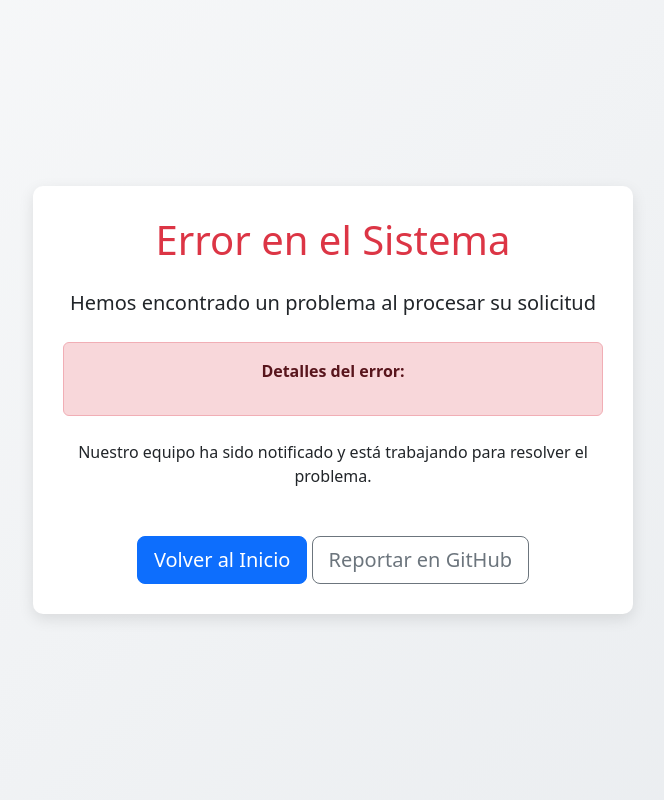
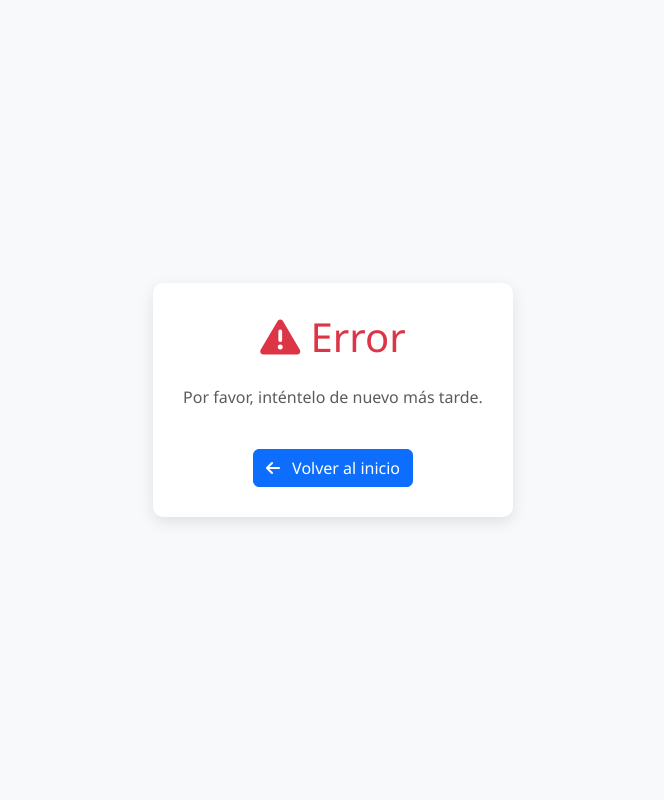
Before and after one commit to Willer5000/cryptotrendwgta, a Python web app: template templates/error.html in a window 1280 px wide. Shown: the whole page, without its empty margins (307-971 px from the left). Run offline with Jinja, Linux system fonts and the light colour scheme; the template is opened without the code that fills it, so the values that code supplies are empty.

Commit message:
Update error.html

```diff
--- a/templates/error.html
+++ b/templates/error.html
@@ -3,47 +3,36 @@
 <head>
     <meta charset="UTF-8">
     <meta name="viewport" content="width=device-width, initial-scale=1.0">
-    <title>Error - wgta Crypto Trading Signals</title>
+    <title>Error - wgta Crypto Signals</title>
     <link href="https://cdn.jsdelivr.net/npm/bootstrap@5.3.0/dist/css/bootstrap.min.css" rel="stylesheet">
+    <link rel="stylesheet" href="https://cdnjs.cloudflare.com/ajax/libs/font-awesome/6.4.0/css/all.min.css">
     <style>
         body {
-            background: linear-gradient(135deg, #f8f9fa 0%, #e9ecef 100%);
+            display: flex;
+            justify-content: center;
+            align-items: center;
             min-height: 100vh;
-            display: flex;
-            align-items: center;
-            justify-content: center;
-            padding: 20px;
+            background-color: #f8f9fa;
+            font-family: 'Segoe UI', Tahoma, Geneva, Verdana, sans-serif;
         }
         .error-container {
+            max-width: 600px;
+            text-align: center;
+            padding: 30px;
             background: white;
             border-radius: 10px;
             box-shadow: 0 5px 15px rgba(0,0,0,0.1);
-            padding: 30px;
-            max-width: 600px;
-            text-align: center;
         }
     </style>
 </head>
 <body>
     <div class="error-container">
-        <h1 class="text-danger"><i class="fas fa-exclamation-triangle"></i> Error en el Sistema</h1>
-        <p class="lead mt-4">Hemos encontrado un problema al procesar su solicitud</p>
-
-        <div class="alert alert-danger mt-4">
-            <strong>Detalles del error:</strong>
-            <p>{{ error }}</p>
-        </div>
-
-        <p class="mt-4">Nuestro equipo ha sido notificado y está trabajando para resolver el problema.</p>
-
-        <div class="mt-5">
-            <a href="/" class="btn btn-primary btn-lg">
-                <i class="fas fa-home"></i> Volver al Inicio
-            </a>
-            <a href="https://github.com/Willer5000" target="_blank" class="btn btn-outline-secondary btn-lg">
-                <i class="fab fa-github"></i> Reportar en GitHub
-            </a>
-        </div>
+        <h1 class="text-danger mb-4"><i class="fas fa-exclamation-triangle"></i> Error</h1>
+        <p class="lead">{{ message }}</p>
+        <p class="text-muted">Por favor, inténtelo de nuevo más tarde.</p>
+        <a href="/" class="btn btn-primary mt-4">
+            <i class="fas fa-arrow-left me-2"></i> Volver al inicio
+        </a>
     </div>
 </body>
 </html>
```
